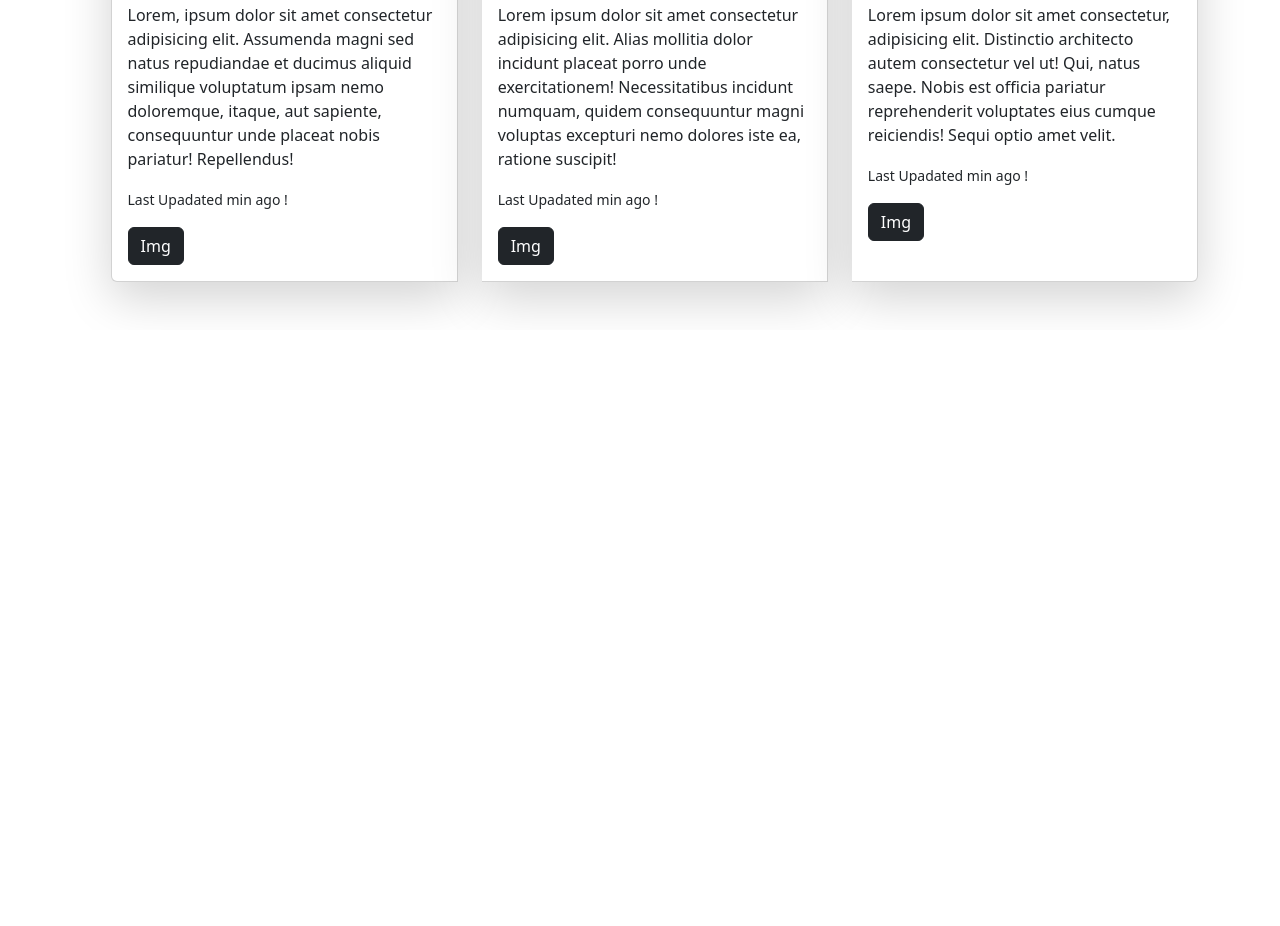
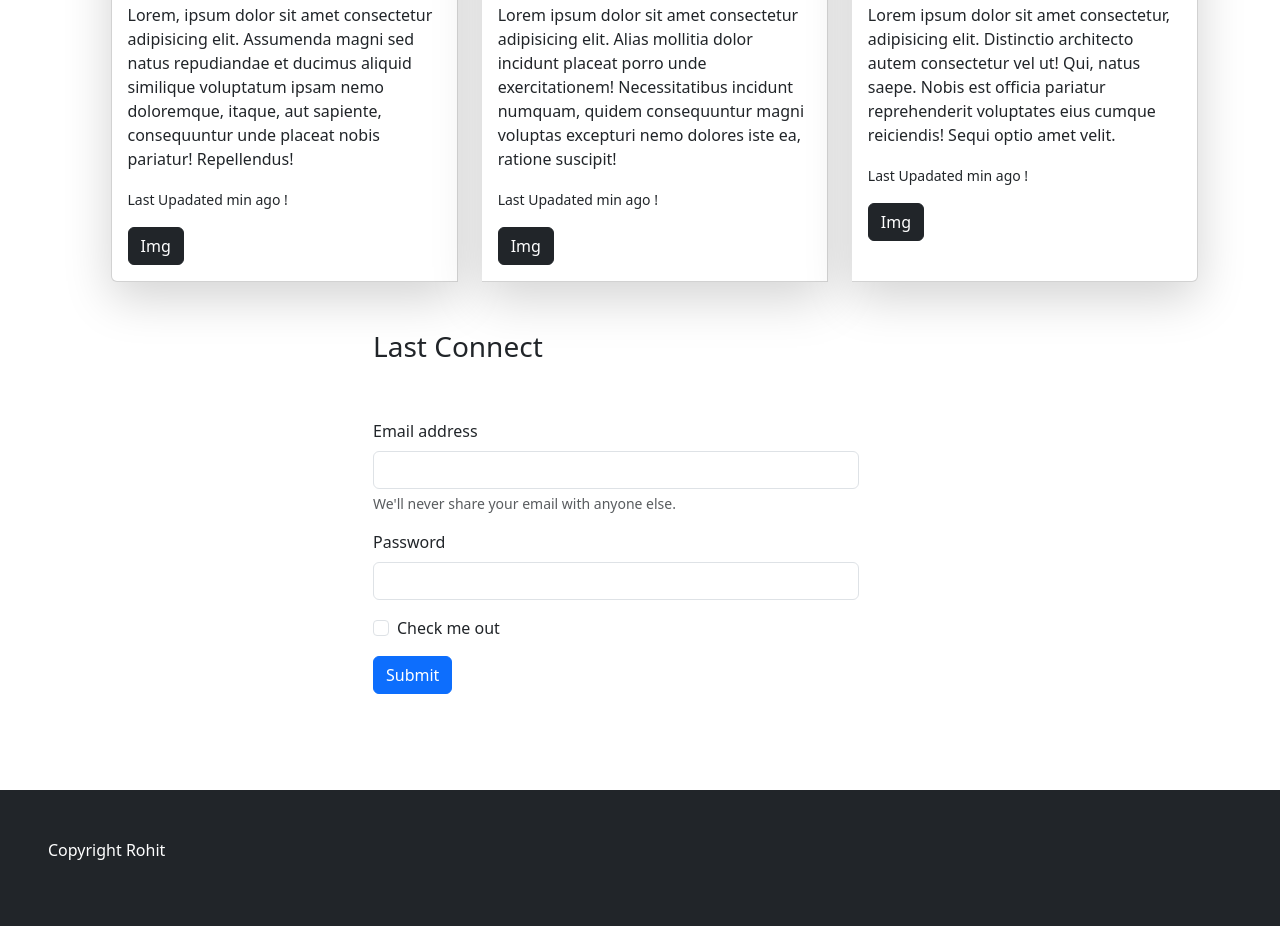
Before and after one commit to khatri-rohit/learn-bootstrap, a website: page index.html in a window 1280 px wide. Shown: the part 851-1777 px from the top of the page. Before the commit the page ends 1181 px from the top, so only its background shows below. Drawn offline with Linux system fonts and the light colour scheme.

Commit message:
bootstsrap

```diff
--- a/index.html
+++ b/index.html
@@ -112,7 +112,36 @@
                     </div>
                 </div>
             </div>
+
+            <div class="container my-5 w-50">
+                <p class="h3">Last Connect</p>
+                <form class="mx-auto ps-0 p-5">
+                    <div class="mb-3">
+                        <label for="exampleInputEmail1" class="form-label">Email address</label>
+                        <input type="email" class="form-control" id="exampleInputEmail1" aria-describedby="emailHelp">
+                        <div id="emailHelp" class="form-text">We'll never share your email with anyone else.</div>
+                    </div>
+                    <div class="mb-3">
+                        <label for="exampleInputPassword1" class="form-label">Password</label>
+                        <input type="password" class="form-control" id="exampleInputPassword1">
+                    </div>
+                    <div class="mb-3 form-check">
+                        <input type="checkbox" class="form-check-input" id="exampleCheck1">
+                        <label class="form-check-label" for="exampleCheck1">Check me out</label>
+                    </div>
+                    <button type="submit" class="btn btn-primary">Submit</button>
+                </form>
+            </div>
         </div>
+
+        <footer class="foot-container bg-dark p-5">
+            <div class="align-items-center">
+                <p class="text-white">
+                    Copyright <span>Rohit</span>
+                </p>
+            </div>
+        </footer>
+
     </main>
 
     <script src="js/bootstrap.bundle.js"></script>
```
Also changed, not shown: package.json (added, +11 -0 lines).
